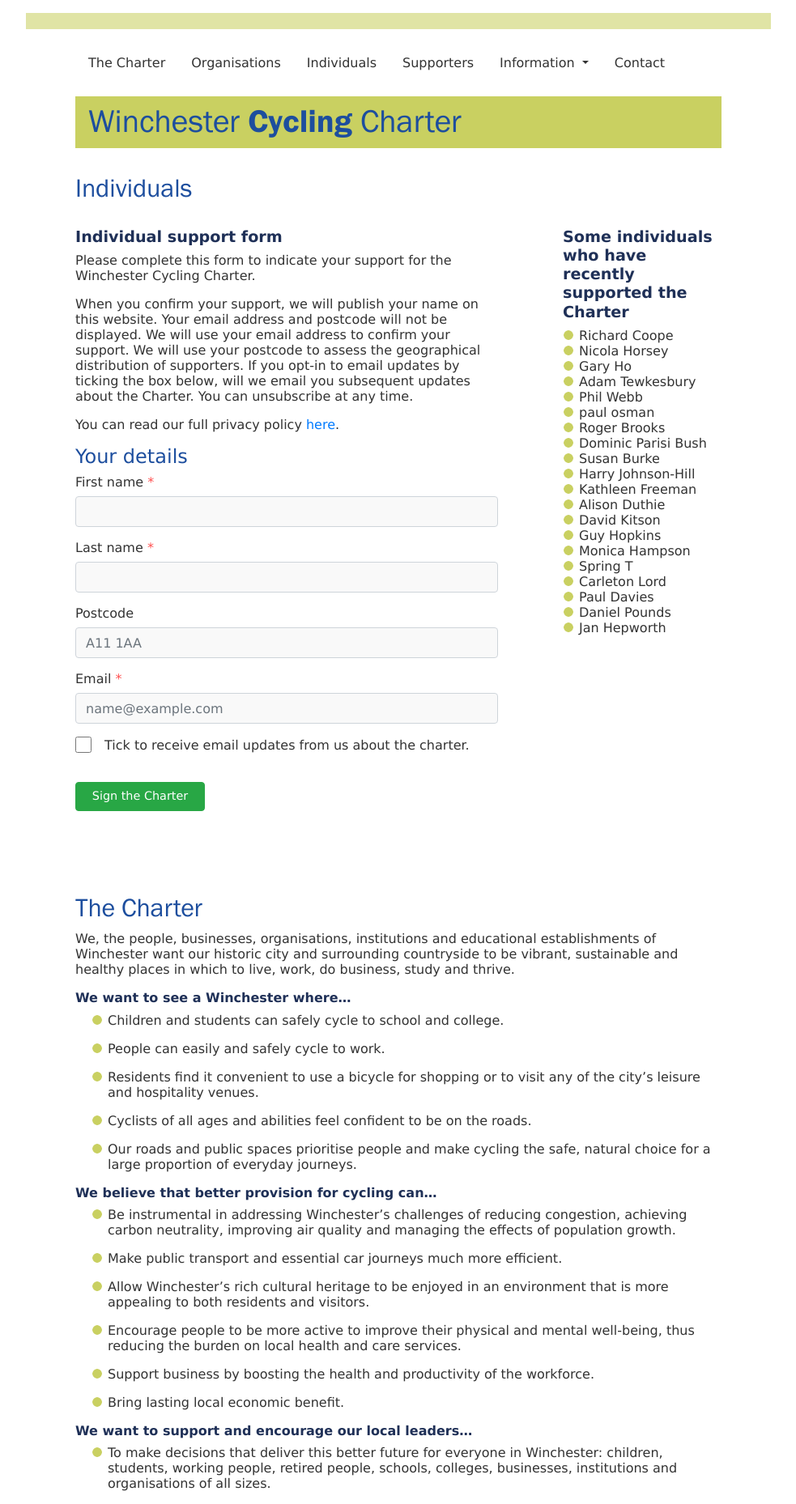
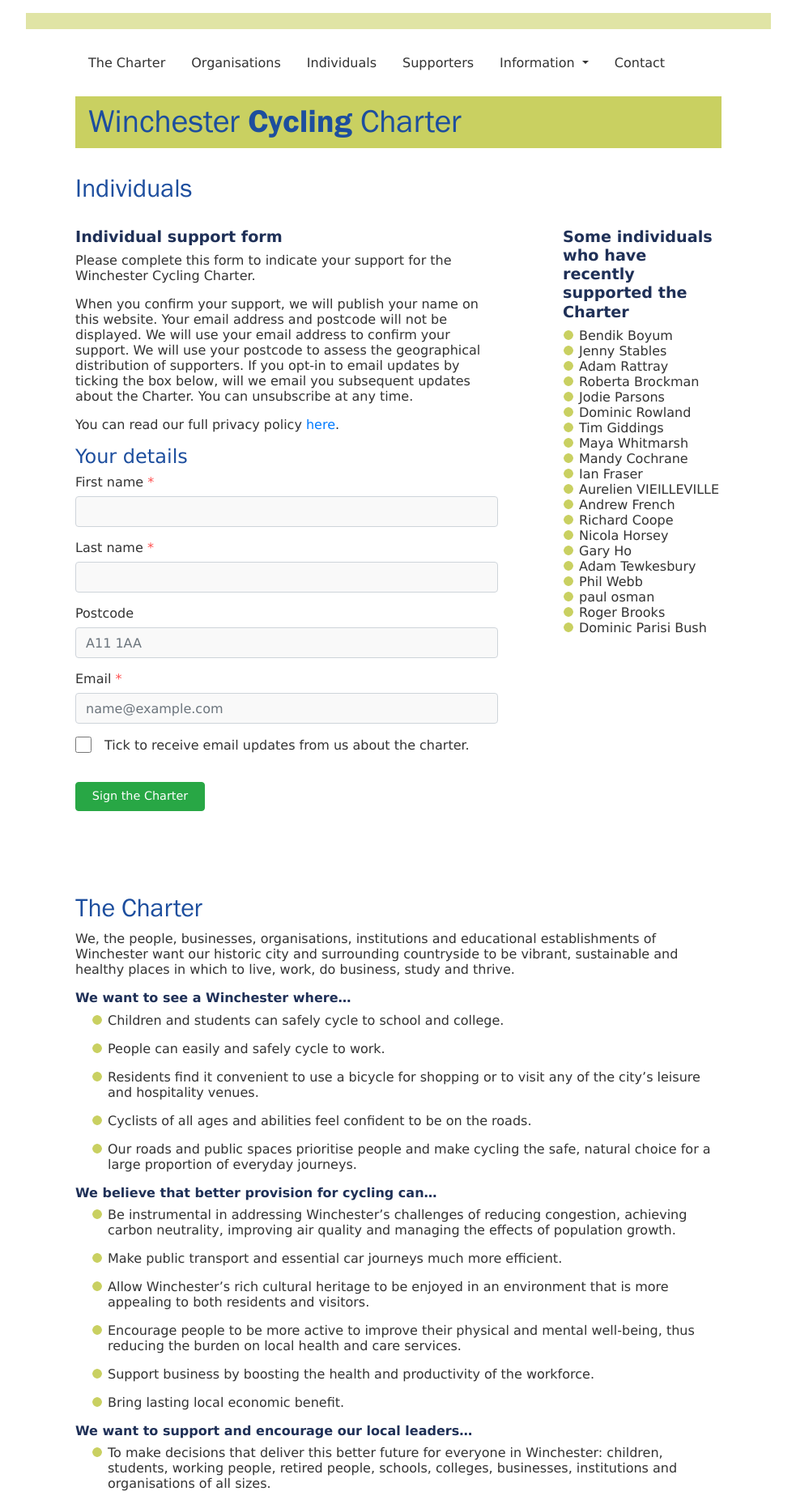
Before and after one commit to winchestercyclingcharter/winchestercyclingcharter.github.io, a Jekyll site: the page built from ind-page.md, in a window 1280 px wide. Shown: the whole page at 81% size, without its empty margins (148-1131 px from the left). Built offline with Jekyll 4.4.1, drawn with Linux system fonts in a browser that asks for light colours; nearby versions of some CDN libraries.

Commit message:
Update people.yml

```diff
--- a/_data/people.yml
+++ b/_data/people.yml
@@ -314,3 +314,15 @@ people:
 - { lastname: Brooks, firstname: Roger , dt: 20210316-114521-461966 }
 - { lastname: Horsey, firstname: Nicola, dt: 20210317-171237-457168 }
 - { lastname: Ord, firstname: Liz, dt: 20210227-173443-122111 }
+- { lastname: Fraser, firstname: Ian, dt: 20210320-092631-186827 }
+- { lastname: Whitmarsh, firstname: Maya, dt: 20210320-094021-189875 }
+- { lastname: Parsons, firstname: Jodie, dt: 20210320-110450-879045 }
+- { lastname: Rowland, firstname: Dominic, dt: 20210320-105606-903743 }
+- { lastname: Brockman, firstname: Roberta, dt: 20210320-114431-091628 }
+- { lastname: Rattray, firstname: Adam, dt: 20210320-120619-173827 }
+- { lastname: French, firstname: Andrew, dt: 20210320-091711-075178 }
+- { lastname: VIEILLEVILLE, firstname: Aurelien, dt: 20210320-091902-381376 }
+- { lastname: Stables, firstname: Jenny, dt: 20210320-141123-928669 }
+- { lastname: Giddings, firstname: Tim, dt: 20210320-094902-427945 }
+- { lastname: Boyum, firstname: Bendik, dt: 20210320-171359-146112 }
+- { lastname: Cochrane, firstname: Mandy, dt: 20210320-093007-681629 }
```
